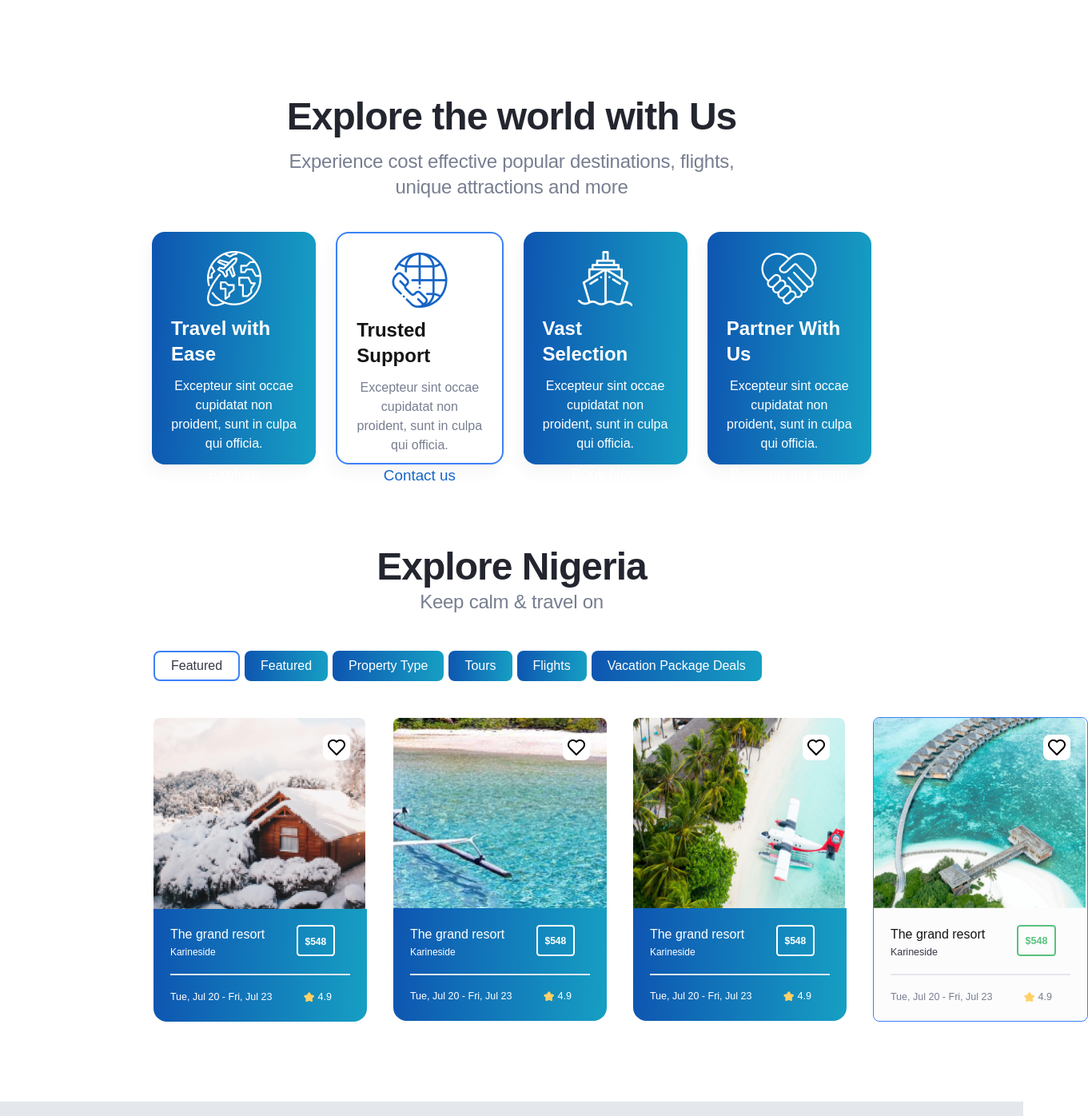
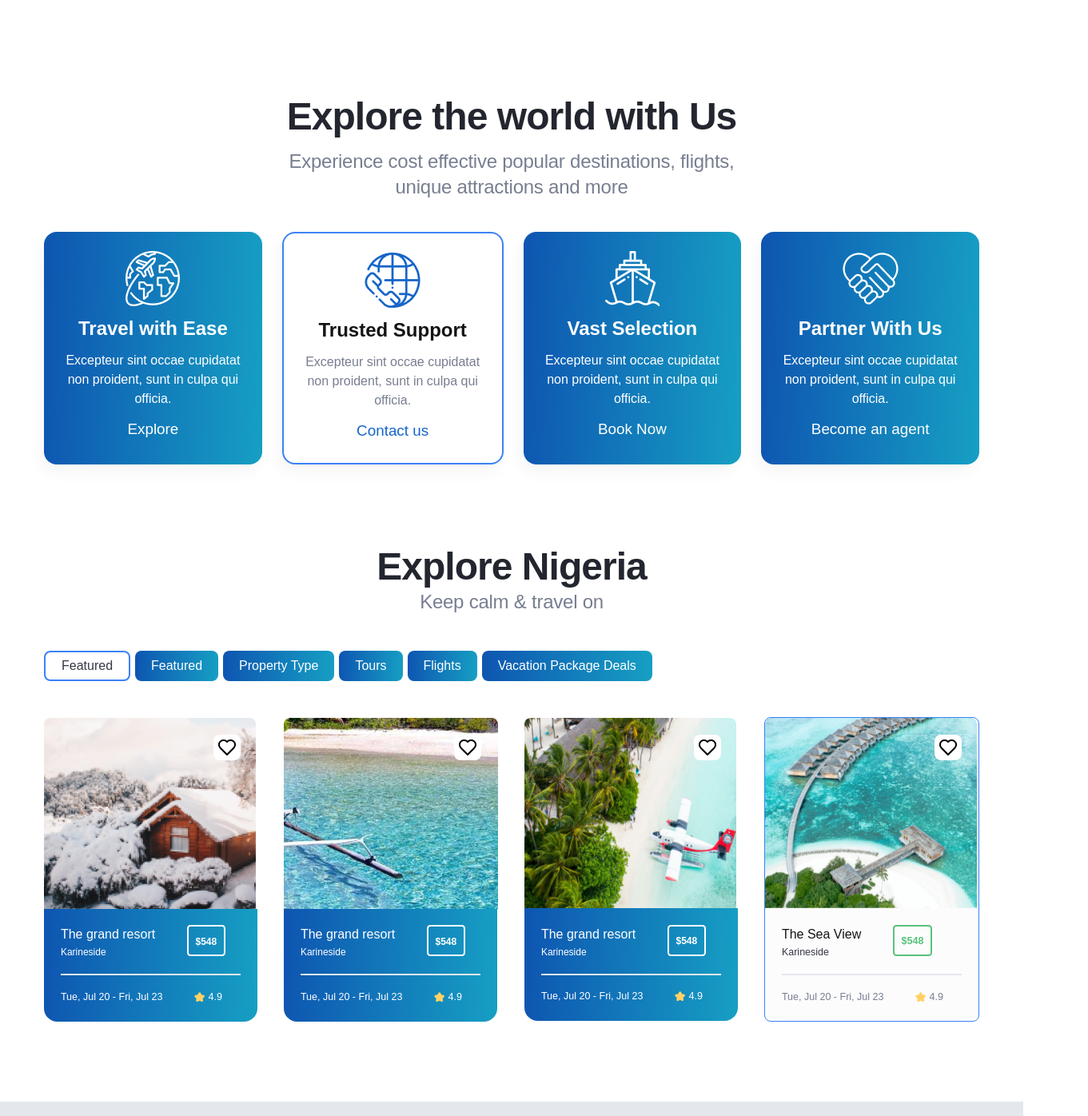
Before and after one commit to CodeQuivers/plist-travels, a React (Vite) app: page / in a window 1280 px wide. Shown: the part 544-1940 px from the top of the page at 80% size, 1361 px wide, since content can reach past the window. Built offline with nearby package versions, Linux system fonts and the light colour scheme.

Commit message:
sections has been changed for layout issue

```diff
--- a/src/components/home/explorenigeria/exploreNigeria.jsx
+++ b/src/components/home/explorenigeria/exploreNigeria.jsx
@@ -8,7 +8,7 @@ import heart from "../../../assets/image/home/Vector.png";
 
 const ExploreNigeria = () => {
   return (
-    <div className="mx-[137px] my-[100px]">
+    <div className="my-[100px]">
       <div>
         <h1 className="explore-nigeria-h1">Explore Nigeria </h1>
         <p className="explore-nigeria-p">Keep calm & travel on</p>
@@ -129,7 +129,7 @@ const ExploreNigeria = () => {
           <div className="explore-nigeria-card1 flex flex-col items-start h-[141px] w-[267px]">
             <div className="flex items-start ">
               <div>
-                <h3 className="explore-nigeria-name1">The grand resort</h3>
+                <h3 className="explore-nigeria-name1">The Sea View</h3>
                 <p className="explore-nigera-location1">Karineside</p>
               </div>
               <div>
@@ -148,6 +148,7 @@ const ExploreNigeria = () => {
             </div>
           </div>
         </div>
+
       </div>
     </div>
   );
--- a/src/components/home/exploreworld/ExploreTheWorld.jsx
+++ b/src/components/home/exploreworld/ExploreTheWorld.jsx
@@ -7,7 +7,7 @@ import vast from "../../../assets/image/home/Vast.png";
 const ExploreTheWorld = () => {
   return (
     <div className="h-[463px] my-[100px]">
-      <div className="mx-[135px]">
+      <div>
         <div className="flex flex-col items-center">
           <h1 className="explore-h1">Explore the world with Us</h1>
           <p className="explore-p1 w-[576px] mt-[12px]">
```
